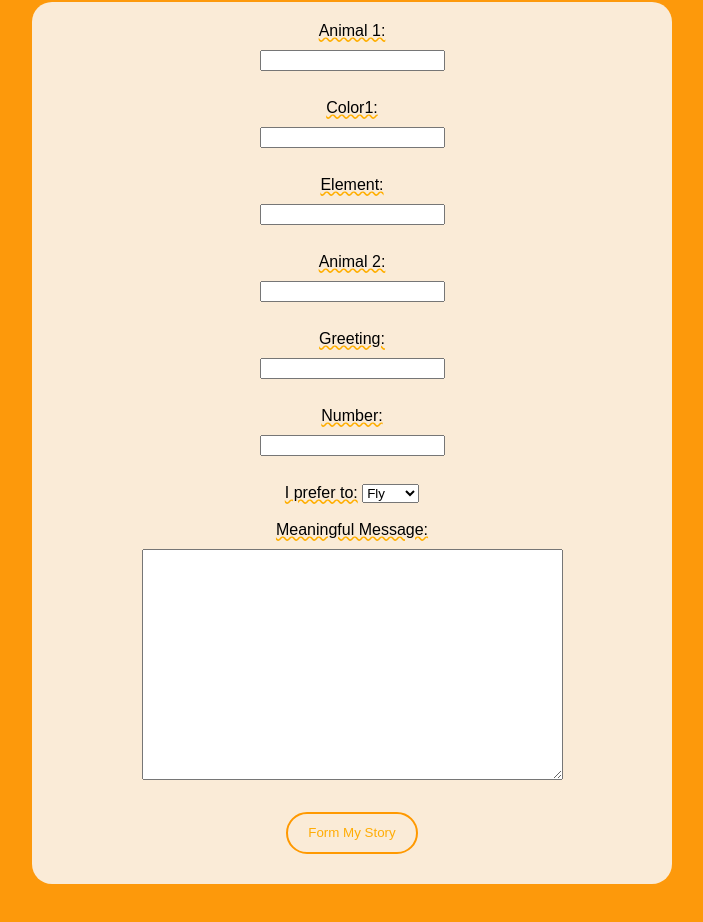
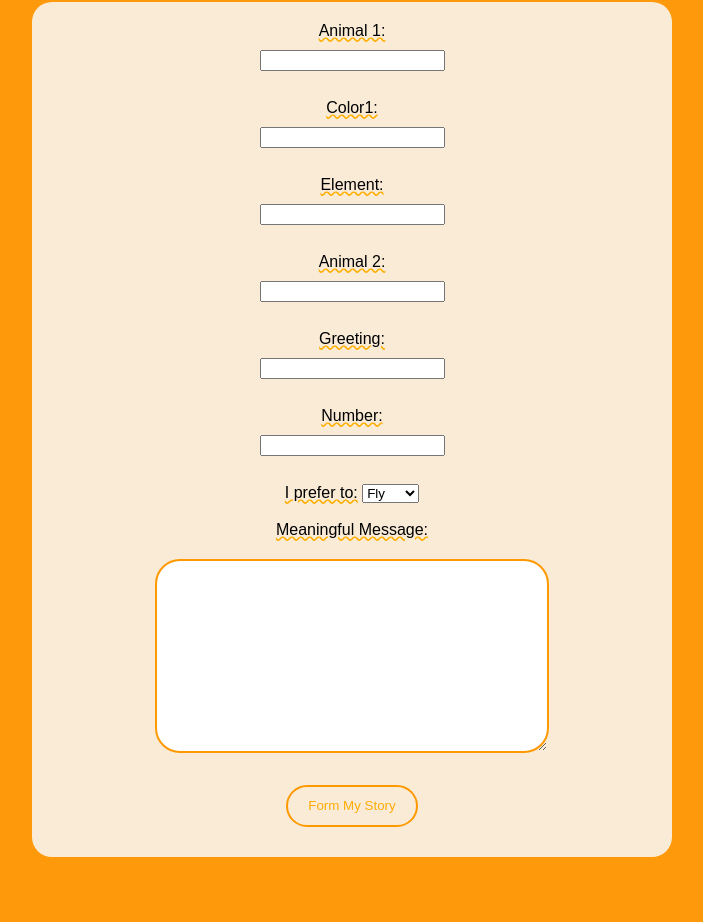
Before and after one commit to Pinotas/Form, a plain HTML site: page index.html in a window 1280 px wide. Shown: the part 136-1058 px from the top of the page, without its empty margins (288-991 px from the left). After the commit the page ends 1033 px from the top, so only its background shows below. Drawn offline with Linux system fonts and the light colour scheme.

Commit message:
Update style.css

```diff
--- a/style.css
+++ b/style.css
@@ -42,8 +42,14 @@ input {
   margin-top: 10px;
   margin-bottom: 10px;
 }
+
 textarea {
-  margin-top: 10px;
+  margin-top: 20px;
+  border-radius: 25px;
+  border: 2px solid #ff9900;
+  padding: 20px;
+  width: 350px;
+  height: 150px;
 }
 
 #button {
```
